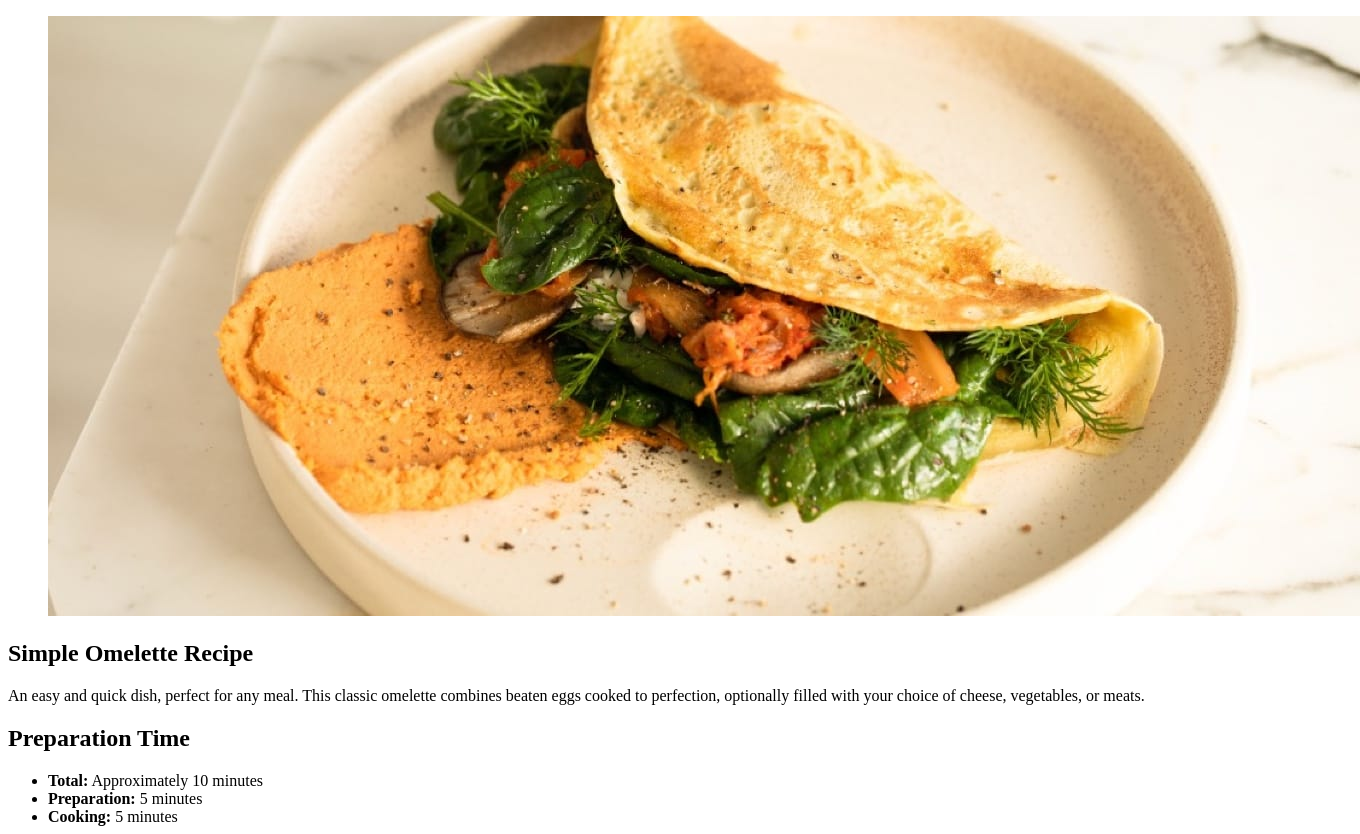
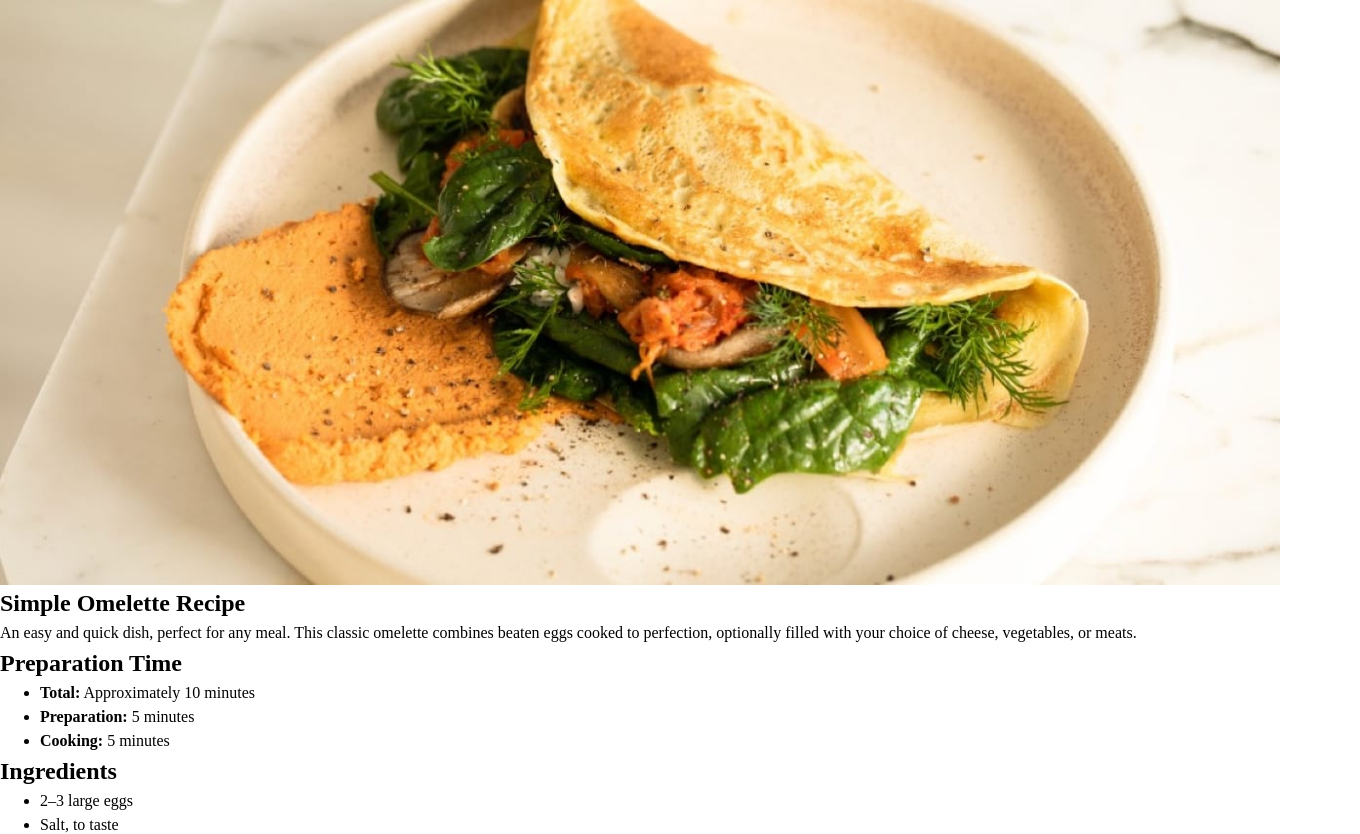
Before and after one commit to Chester1103/recipe-page, a plain HTML site: page index.html in a window 1280 px wide. Shown: the top 834 px of the page, 1360 px wide, since content can reach past the window. Drawn offline with Linux system fonts and the light colour scheme.

Commit message:
setting up fonts

```diff
--- a/index.html
+++ b/index.html
@@ -5,7 +5,7 @@
   <meta name="viewport" content="width=device-width, initial-scale=1.0">
 
   <link rel="icon" type="image/png" sizes="32x32" href="./assets/images/favicon-32x32.png">
-
+  <link rel="stylesheet" href="style.css">
   <title>Recipe Page | Simple Omelette</title>
 
   <style>
--- a/style.css
+++ b/style.css
@@ -0,0 +1,47 @@
+@font-face {
+    font-family: 'Young Serif';
+    src: url('./assets/fonts/young-serif/YoungSerif-Regular.woff2') format('woff2');
+    font-weight: 400;
+}
+
+@font-face {
+    font-family: 'Outfit';
+    src: url('./assets/fonts/outfit/Outfit-VariableFont_wght.woff2') format('woff2');
+    font-weight: 400 700;
+}
+
+
+/* RESET */
+*, *::before, *::after {
+  box-sizing: border-box;
+}
+
+* {
+  margin: 0;
+}
+
+body {
+  line-height: 1.5;
+  -webkit-font-smoothing: antialiased;
+}
+
+img, picture, video, canvas, svg {
+  display: block;
+  max-width: 100%;
+}
+
+p, h1, h2, h3, h4, h5, h6 {
+  overflow-wrap: break-word;
+}
+
+h1, h2, h3, h4, h5, h6 {
+  text-wrap: balance;
+}
+
+:root {
+
+}
+
+body {
+    height: 100svh; /**/
+}
```
Also changed, not shown: assets/fonts/outfit/Outfit-VariableFont_wght.ttf (deleted), assets/fonts/outfit/Outfit-VariableFont_wght.woff2 (added), assets/fonts/young-serif/YoungSerif-Regular.ttf (deleted), assets/fonts/young-serif/YoungSerif-Regular.woff2 (added).
